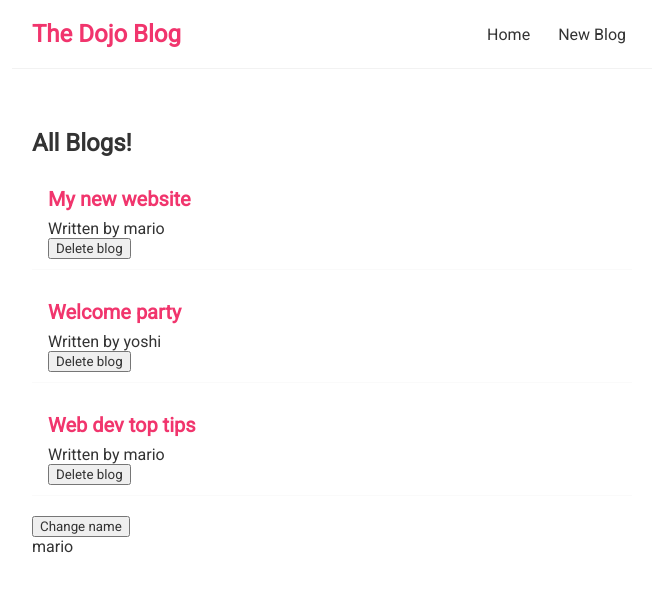
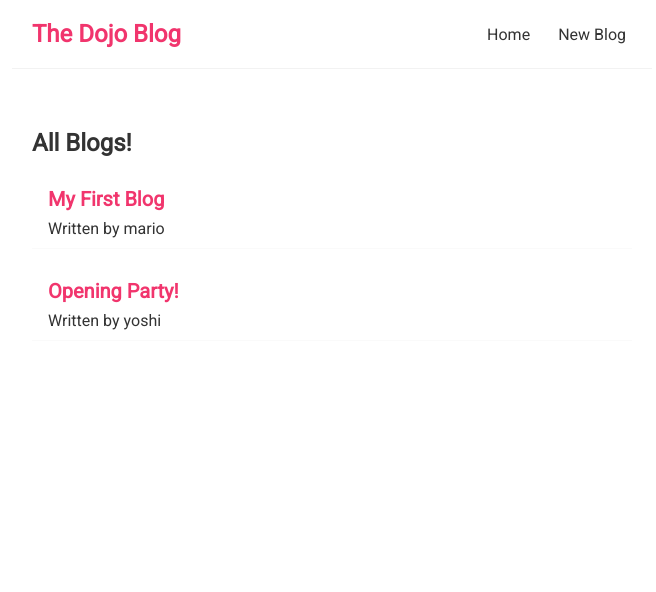
Before and after one commit to my-playing-field/react-demos, a React (Create React App) app: page / in a window 1280 px wide. Shown: the top 592 px of the page, without its empty margins (308-964 px from the left). Built offline with nearby package versions, Linux system fonts and the light colour scheme; data requests are answered from the project's data file.

Commit message:
Fetching data with useEffect

```diff
--- a/src/BlogList.js
+++ b/src/BlogList.js
@@ -1,4 +1,4 @@
-const BlogList = ({blogs,title, handleDelete}) => {
+const BlogList = ({blogs,title}) => {
     //const blogs = props.blogs;
     //const title = props.title;
 
@@ -9,7 +9,6 @@
                 <div className="blog-preview" key={blog.id}>
                     <h2>{blog.title}</h2>
                     <p>Written by {blog.author}</p>
-                    <button onClick={()=>handleDelete(blog.id)}>Delete blog</button>
                 </div>
             ))}
         </div>
--- a/src/Home.js
+++ b/src/Home.js
@@ -2,29 +2,23 @@
 import BlogList from "./BlogList";
 
 const Home = () => {
-    const[blogs,setBlogs] = useState([
-        {title: 'My new website', body: 'lorem ipsum..', author: 'mario', id: 1},
-        {title: 'Welcome party', body: 'lorem ipsum..', author: 'yoshi', id: 2},
-        {title: 'Web dev top tips', body: 'lorem ipsum..', author: 'mario', id: 3},
-    ]);
+    const[blogs,setBlogs] = useState(null);
 
     const [name, setName] = useState('mario');
 
-    const handleDelete = (id) => {
-        const newBlogs = blogs.filter(blog => blog.id !== id);
-        setBlogs(newBlogs);
-    }
-
     useEffect(()=>{
-        console.log('use effect ran');
-        console.log(name);
-    },[name]);
+        fetch('http://localhost:8000/blogs')
+        .then(res => {
+            return res.json();
+        })
+        .then(data => {
+            setBlogs(data);
+        })
+    },[]);
 
     return (
         <div className="home">
-           <BlogList blogs={blogs} title='All Blogs!' handleDelete={handleDelete}/>
-           <button onClick={()=> setName('luigi')}>Change name</button>
-           <p>{name}</p>
+           {blogs && <BlogList blogs={blogs} title='All Blogs!' />}
         </div>
     );
 }
```
